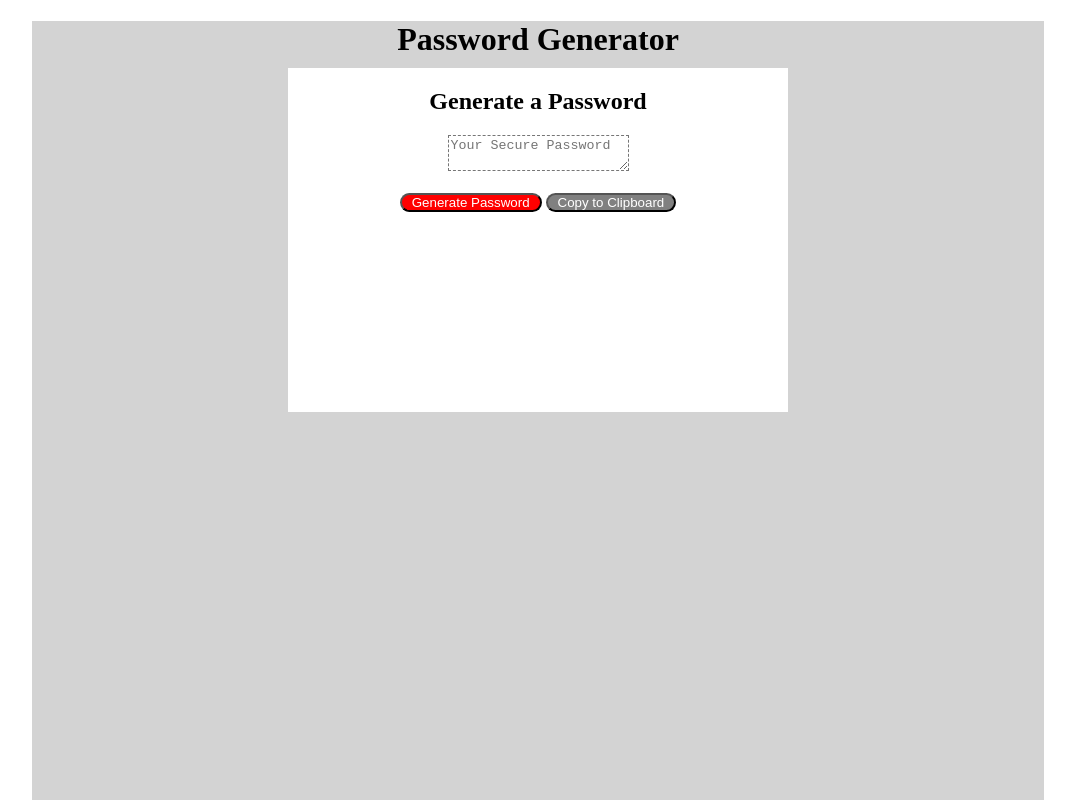
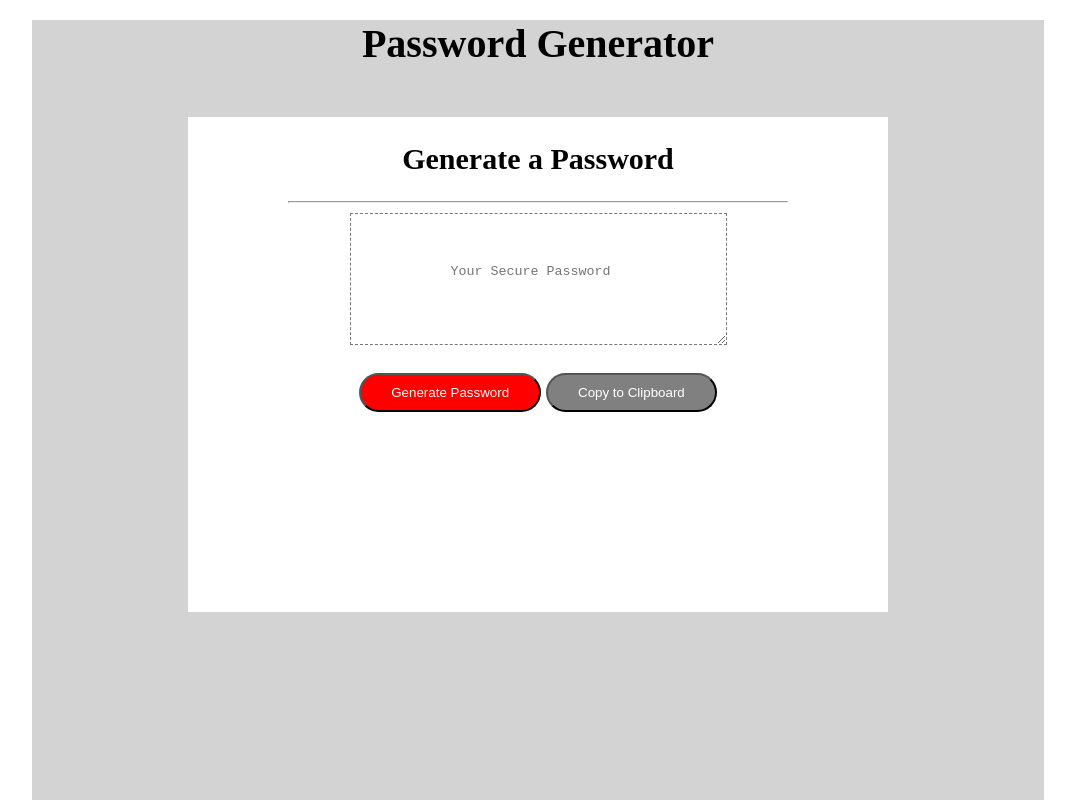
Before and after one commit to mfortier14/PasswordGen, a plain HTML site: page index.html in a window 1280 px wide. Shown: the top 800 px of the page, without its empty margins (102-1177 px from the left). Drawn offline with Linux system fonts and the light colour scheme.

Commit message:
css updates

```diff
--- a/index.html
+++ b/index.html
@@ -14,6 +14,7 @@
     <h1>Password Generator</h1>
     <div class="container">
       <h2>Generate a Password</h2>
+      <hr></hr>
       <textarea readonly id="password" placeholder="Your Secure Password" aria-label="Generated Password"></textarea>
       <br></br>
       <button id="generate">Generate Password</button>
--- a/script.js
+++ b/script.js
@@ -2,13 +2,6 @@ var character = "abcdefghijklmnopqrstuvwyz0123456789ABCDEFGHIJKLMNOPQRSTUVWXYZ@!
 
 document.getElementById("generate").addEventListener("click", generatePassword);
 document.getElementById("copy").addEventListener("click", copyPassword);
-
-var character = prompt("Would you like atleast one lower case letter?");
-var character = prompt("Would you like atleast one upper case letter?");
-var character = prompt("Would you like atleast one number?");
-var character = prompt("Would you like atleast one special character?");
-
-if
 
 function generatePassword() {
     var passLength = prompt("Enter how long you'd like your password to be");
--- a/style.css
+++ b/style.css
@@ -1,6 +1,7 @@
 h1 {
     text-align: center;
-    margin-bottom: 10px;
+    margin-bottom: 50px;
+    margin-top: 20px;
 }
 
 #header {
@@ -8,7 +9,8 @@ h1 {
     margin: auto;
     background: lightgrey;
     text-align: center;
-    padding-bottom: 600px;
+    padding-bottom: 300px;
+    font-size: 20px;
 }
 
 .container {
@@ -16,24 +18,29 @@ h1 {
     display: inline-block;
     background: white;
     padding: 0 100px 200px 100px;
-    width: 300px;
+    width: 500px;
 
 }
 
 #generate {
-    padding: 0 10px 0 10px;
+    padding: 10px 30px 10px 30px;
     background: red;
     color: white;
-    border-radius: 10px;
+    border-radius: 30px;
+
 }
 
 #copy {
-    padding: 0 10px 0 10px;
+    padding: 10px 30px 10px 30px;
     background: grey;
     color: white;
-    border-radius: 10px;
+    border-radius: 30px;
 }
 
 #password {
     border-style: dashed;
 }
+
+textarea {
+    padding: 50px 100px 50px 100px;
+}
```
